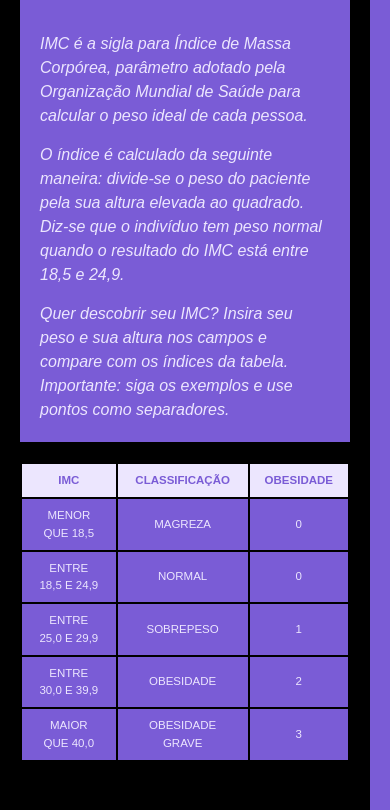
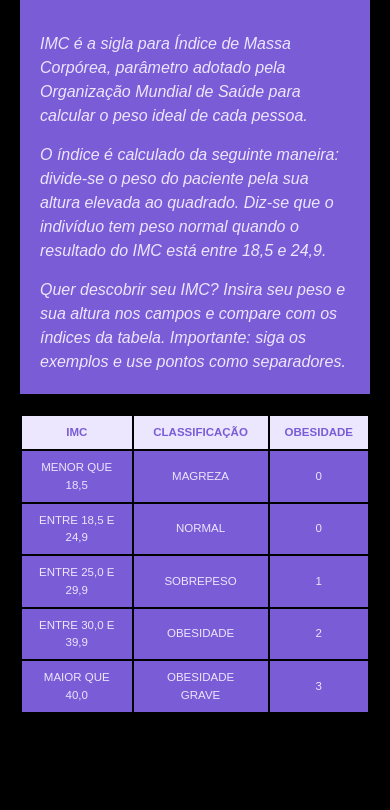
Before and after one commit to HederAlves/Calcula-IMC-JavaScript, a plain HTML site: page index.html in a window 390 px wide. Shown: the part 113-923 px from the top of the page. Drawn offline with Linux system fonts and the light colour scheme.

Commit message:
refactor

```diff
--- a/assets/style.css
+++ b/assets/style.css
@@ -173,7 +173,6 @@ h2 {
     body {
         margin: 0;
         padding: 0;
-        width: 370px;
     }
 
     header {
```
